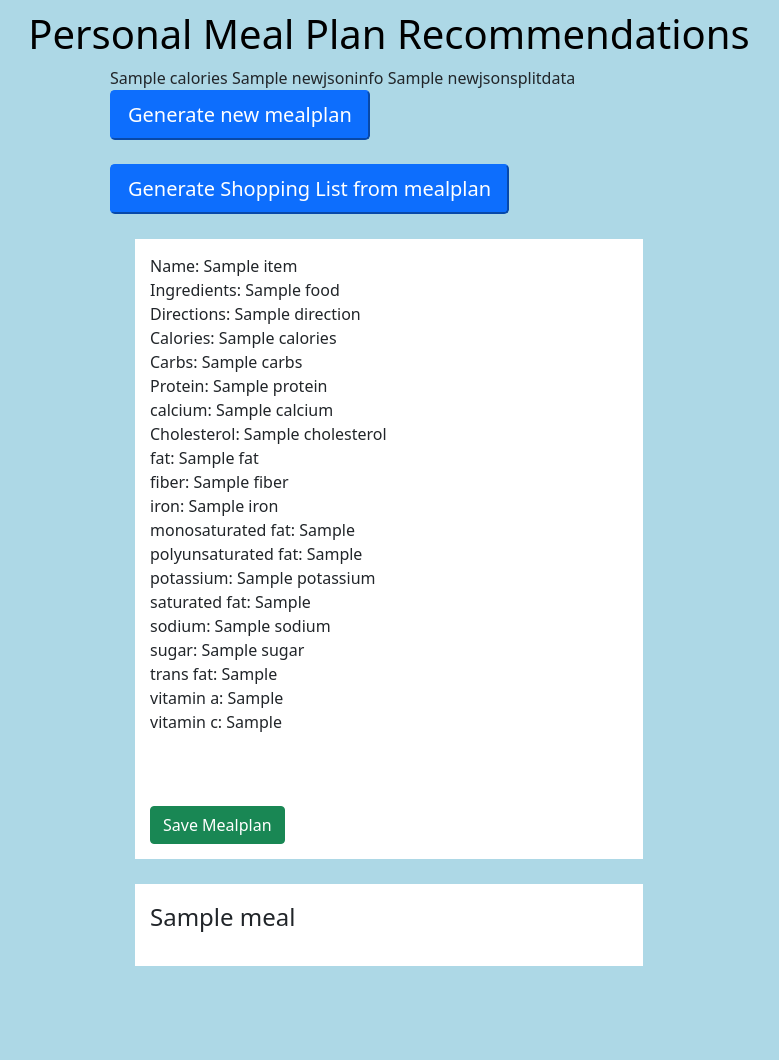
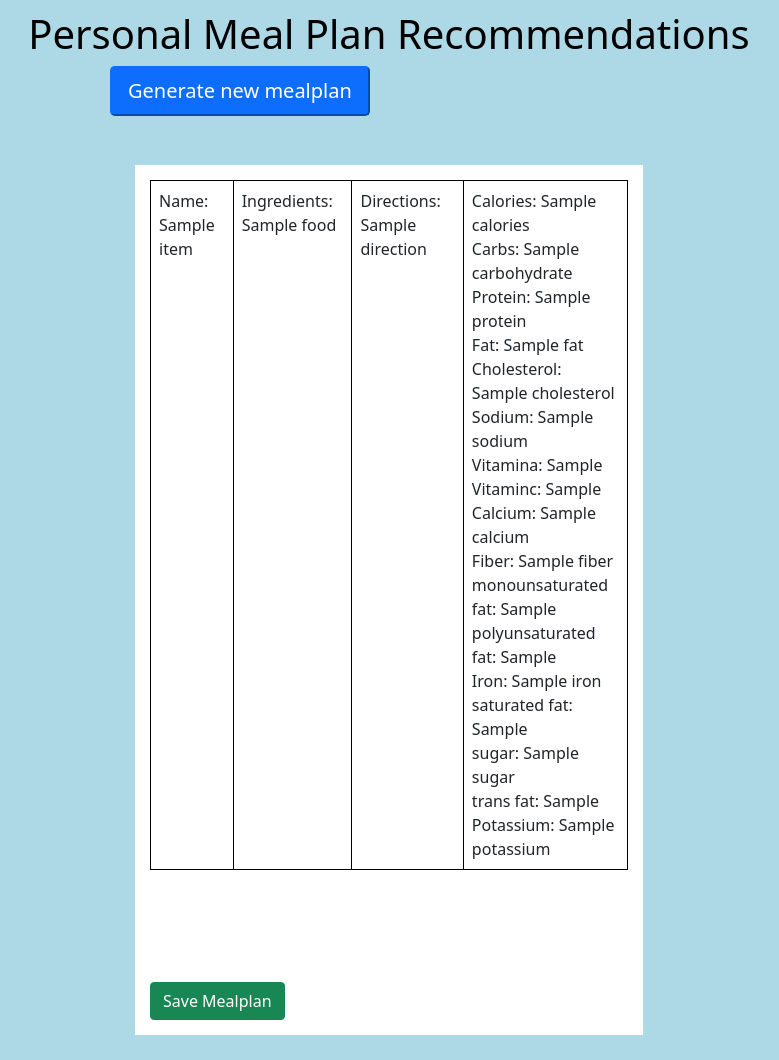
Before and after one commit to NativeVex/design_project, a Flask app: template src/webapp/templates/mealplans.html in a window 1280 px wide. Shown: the part 80-1140 px from the top of the page, without its empty margins (251-1030 px from the left). Before the commit the page ends 1046 px from the top, so only its background shows below. Run offline with Flask 2, Linux system fonts and the light colour scheme; the template is opened without the code that fills it: most values are stand-ins (such as "Sample title", 1, 10 or a date in 2020).

Commit message:
Update exerciseplan.html, mealplans.html, and shoppinglist.html for new table output and new add food, add exercise messages

```diff
--- a/src/webapp/templates/mealplans.html
+++ b/src/webapp/templates/mealplans.html
@@ -9,72 +9,73 @@
 
     <h1 style="margin-top:10px;text-align:center;color:black">{% block title %} Personal Meal Plan Recommendations{% endblock %}</h1>
     <div style="width: 50%; margin: auto">
-        {{calories}}
-        {{newjsoninfo}}
-        {{newjsonsplitdata}}
+
         <form action="/diet/" method="">
             <button name="btn" class="btn-primary btn-lg" type="submit">Generate new mealplan</button>
         </form>
         {% if bestmealplan is defined %}
 
         <br>
-        <form action="/listitems/" method="">
-            <button name="btn1" class="btn-primary btn-lg" type="submit">Generate Shopping List from mealplan</button>
-        </form>
+
         <div style="padding: 15px; background-color: white; margin: 25px">
+            <table class="table table-bordered" style="background-color:white;border-color:black">
+                <tbody>
+                  <tr>
                     {% for item in bestmealplan %}
-            Name: <span>{{ item['name'] }}</span>
+                    <td>Name: {{item['name']}}</td>
+                    <td>Ingredients: {% for food in item['ingredients'] %}
+                      {{food}}
+                      {% endfor %}</td>
+                      <td>Directions: {% for direction in item['directions'] %}
+                        {{direction}}
+                        {% endfor %}</td>
+                    <td>Calories: <span>{{item['nutritional_values']['calories']}}</span>
                       <br>
-            Ingredients: <span>{% for food in item['ingredients'] %}
-                                {{food}}
-                                {% endfor %}
-
-            </span>
-            <br>
-            Directions: <span>{% for direction in item['directions'] %}
-                {{direction}}
-                {% endfor %}
-
-            </span>
-            <br>
-            Calories: <span>{{ item['nutritional_values']['calories'] }}</span>
-            <br>
-            Carbs: <span>{{ item['nutritional_values']['carbs'] }}</span>
+                         Carbs: <span>{{item['nutritional_values']['carbohydrate']}}</span>
                          <br>
                          Protein: <span>{{ item['nutritional_values']['protein'] }}</span>
                       <br>
-            calcium: <span>{{ item['nutritional_values']['calcium'] }}</span>
+                      Fat: <span>{{ item['nutritional_values']['fat'] }}</span>
                       <br>
                       Cholesterol: <span>{{ item['nutritional_values']['cholesterol'] }}</span>
                       <br>
-            fat: <span>{{ item['nutritional_values']['fat'] }}</span>
+                      Sodium: <span>{{ item['nutritional_values']['sodium'] }}</span>
                       <br>
-            fiber: <span>{{ item['nutritional_values']['fiber'] }}</span>
+                      Vitamina: <span>{{ item['nutritional_values']['vitamin_a'] }}</span>
                       <br>
-            iron: <span>{{ item['nutritional_values']['iron'] }}</span>
+                      Vitaminc: <span>{{ item['nutritional_values']['vitamin_c'] }}</span>
                       <br>
-            monosaturated fat: <span>{{ item['nutritional_values']['monosaturated_fat'] }}</span>
+                      Calcium: <span>{{ item['nutritional_values']['calcium'] }}</span>
+                      <br>
+                      Fiber: <span>{{ item['nutritional_values']['fiber'] }}</span>
+                      <br>
+                      monounsaturated fat: <span>{{ item['nutritional_values']['monounsaturated_fat'] }}</span>
                       <br>
                       polyunsaturated fat: <span>{{ item['nutritional_values']['polyunsaturated_fat'] }}</span>
                       <br>
-            potassium: <span>{{ item['nutritional_values']['potassium'] }}</span>
+                      Iron: <span>{{ item['nutritional_values']['iron'] }}</span>
                       <br>
                       saturated fat: <span>{{ item['nutritional_values']['saturated_fat'] }}</span>
-            <br>
-            sodium: <span>{{ item['nutritional_values']['sodium'] }}</span>
                       <br>
                       sugar: <span>{{ item['nutritional_values']['sugar'] }}</span>
                       <br>
                       trans fat: <span>{{ item['nutritional_values']['trans_fat'] }}</span>
                       <br>
-            vitamin a: <span>{{ item['nutritional_values']['vitamin_a'] }}</span>
+                      Potassium: <span>{{ item['nutritional_values']['potassium'] }}</span>
                       <br>
-            vitamin c: <span>{{ item['nutritional_values']['vitamin_c'] }}</span>
+                      </td>
+
+                  </tr>
+
+                </tbody>
+                {% endfor %}
+
+
+              </table>
 
             <br>
             <br>
             <br>
-    {% endfor %}
     <form action="{{ url_for('savemealplan') }}" method="get">
         <tbody>
            <tr>
@@ -84,11 +85,7 @@
         </tbody>
     </form>
         </div>
-        {% for meal in mealplans %}
-        <div style="padding: 15px; background-color:white; margin: 25px">
-            <p style="font-size: 24px">{{ meal }}</p>
-        </div>
-{% endfor %}
+
 
 {% endif %}
 
```
Also changed, not shown: src/webapp/templates/exerciseplan.html (+10 -3 lines), src/webapp/templates/shoppinglist.html (+10 -4 lines). Lines whose indentation alone changed are shown as unchanged.
